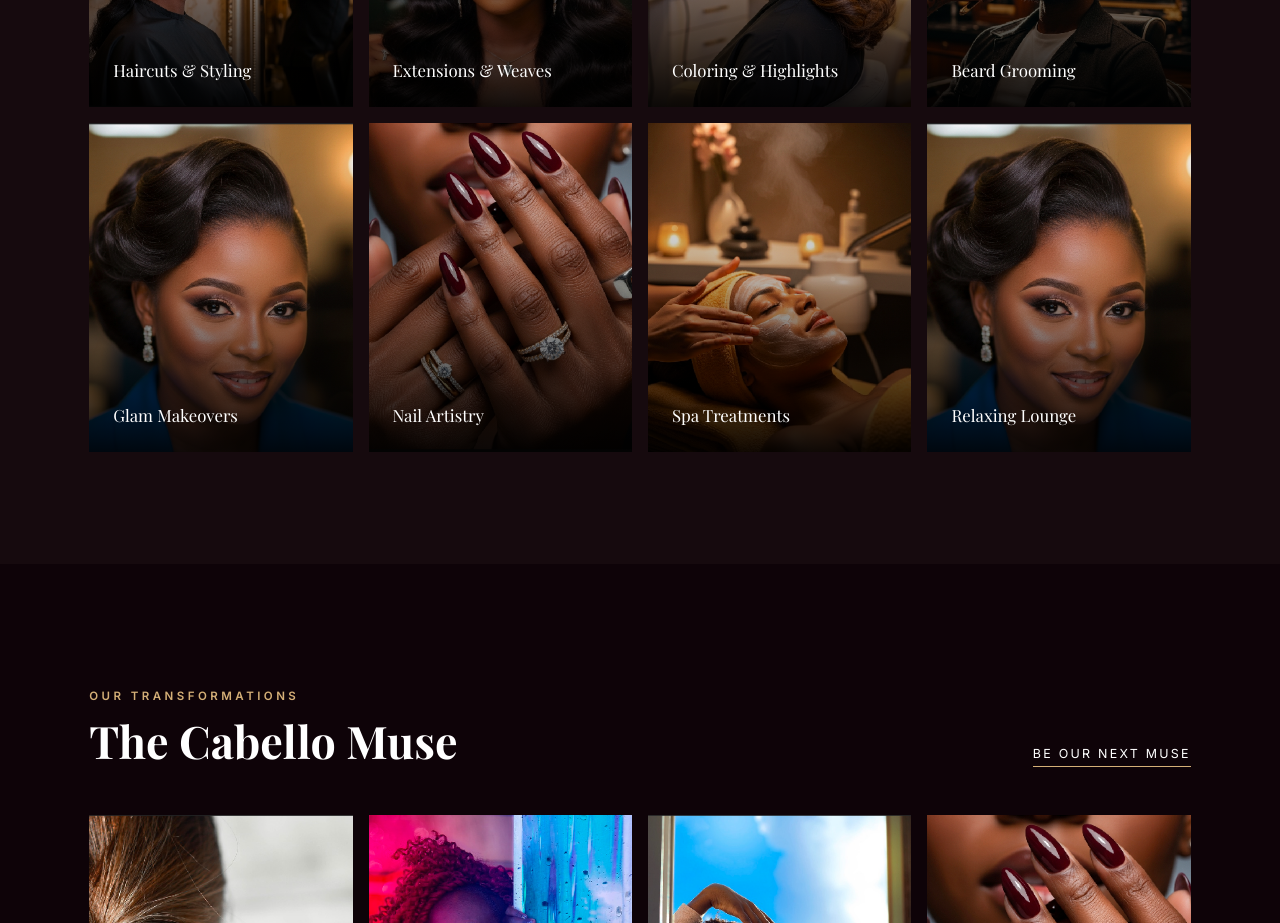
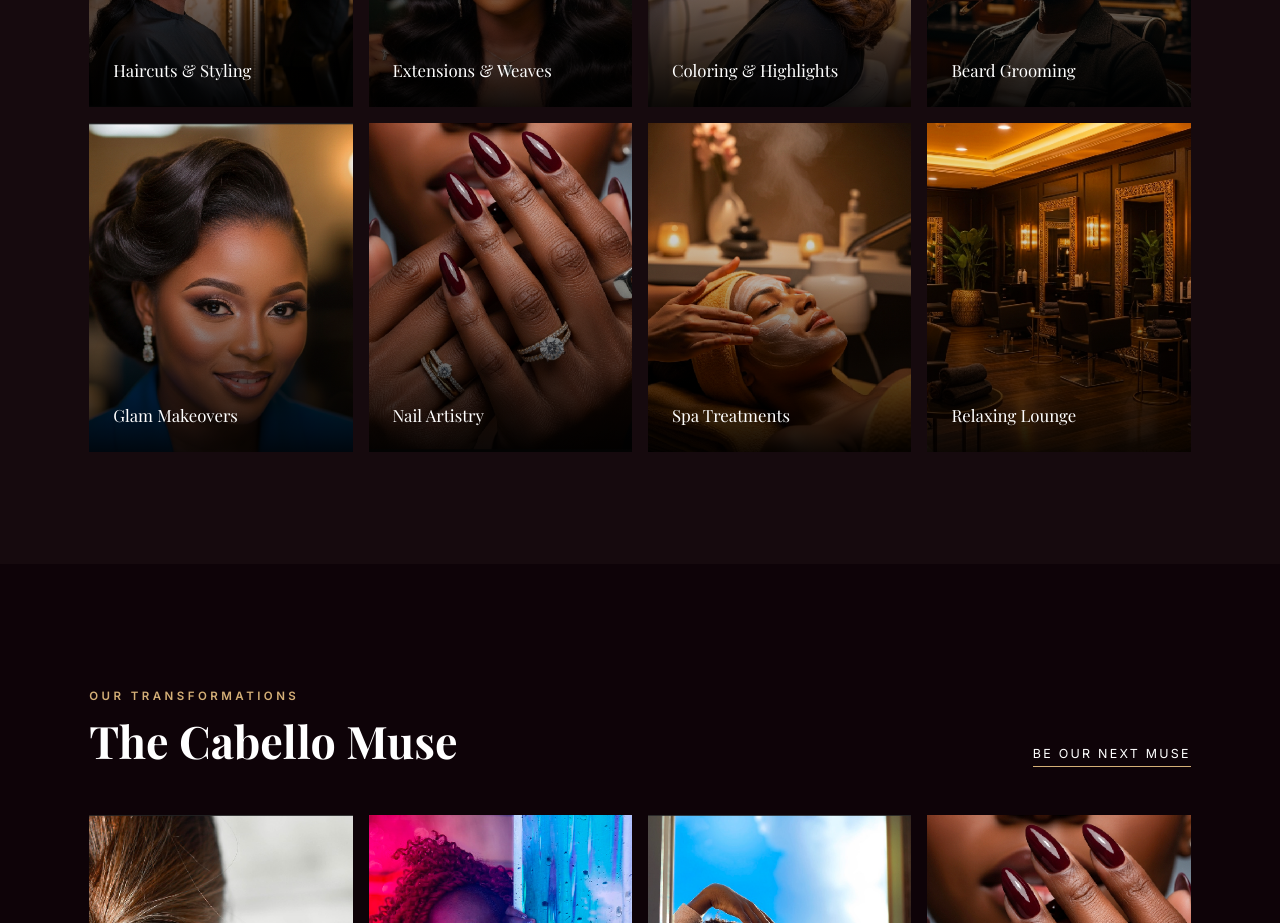
Before and after one commit to cristofar4/Salon-cabello-lounge, a plain HTML site: page index.html in a window 1280 px wide. Shown: the part 2120-3043 px from the top of the page. Drawn offline with nearby package versions, Linux system fonts and the light colour scheme; a web font is replaced by a local one.

Commit message:
Update site

```diff
--- a/index.html
+++ b/index.html
@@ -171,7 +171,7 @@
         <div class="service-card"><img src="face.png" alt="Spa Treatments" loading="lazy" /><div class="service-card-overlay"><div class="service-card-title">Spa Treatments</div><div class="service-card-desc">Rejuvenating facials, massages, and skin therapy.</div><a href="https://wa.me/2349099340860" class="service-card-cta">Book Service <i class="bi bi-chevron-right"></i></a></div><div class="service-card-border"></div></div>
       </div>
       <div class="col-6 col-md-4 col-lg-3 fade-up" style="transition-delay:0.49s">
-        <div class="service-card"><img src="hair5.png" alt="Relaxing Lounge" loading="lazy" /><div class="service-card-overlay"><div class="service-card-title">Relaxing Lounge</div><div class="service-card-desc">Unwind with premium drinks in our exclusive waiting lounge.</div><a href="https://wa.me/2349099340860" class="service-card-cta">Book Service <i class="bi bi-chevron-right"></i></a></div><div class="service-card-border"></div></div>
+        <div class="service-card"><img src="shop.png" alt="Relaxing Lounge" loading="lazy" /><div class="service-card-overlay"><div class="service-card-title">Relaxing Lounge</div><div class="service-card-desc">Unwind with premium drinks in our exclusive waiting lounge.</div><a href="https://wa.me/2349099340860" class="service-card-cta">Book Service <i class="bi bi-chevron-right"></i></a></div><div class="service-card-border"></div></div>
       </div>
     </div>
   </div>
```
